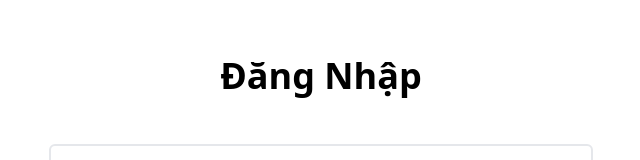
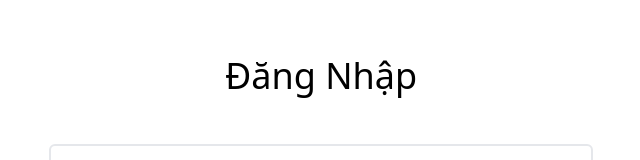
Before and after one commit to nhihuyn/mrpie, a React (Create React App) app: page / in a window 1280 px wide. Shown: the part 104-264 px from the top of the page, without its empty margins (319-959 px from the left). Built offline with nearby package versions, Linux system fonts and the light colour scheme.

Commit message:
fea:P01 commit Login page

```diff
--- a/src/components/common/Login/Login.tsx
+++ b/src/components/common/Login/Login.tsx
@@ -144,7 +144,7 @@ const Login: React.FC = () => {
         </motion.div>
       )}
 
-      <h2 className="text-center font-bold sm:text-4xl text-2xl px-20 mb-10">{t('Login')}</h2>
+      <p className="text-center sm:text-4xl text-2xl px-20 mb-10">{t('Login')}</p>
       <form onSubmit={validateForm} className="flex flex-col text-sm">
         <div className="form-group mb-6 flex flex-col">
           <label htmlFor="username" className="block mb-2">
@@ -163,7 +163,7 @@ const Login: React.FC = () => {
             ref={usernameRef}
           />
           {usernameError && (
-            <p className="text-sm font-semibold text-red-400 ">{usernameError}</p>
+            <p className="text-sm font-semibold text-red-400 ml-3 ">{usernameError}</p>
           )}
         </div>
         <div className="form-group mb-6 flex flex-col">
@@ -183,7 +183,7 @@ const Login: React.FC = () => {
             ref={passwordRef}
           />
           {passwordError && (
-            <p className="text-sm font-semibold text-red-400 ">{passwordError}</p>
+            <p className="text-sm font-semibold text-red-400 ml-3 ">{passwordError}</p>
           )}
         </div>
         <div className="form-group mb-6 flex items-center">
```
